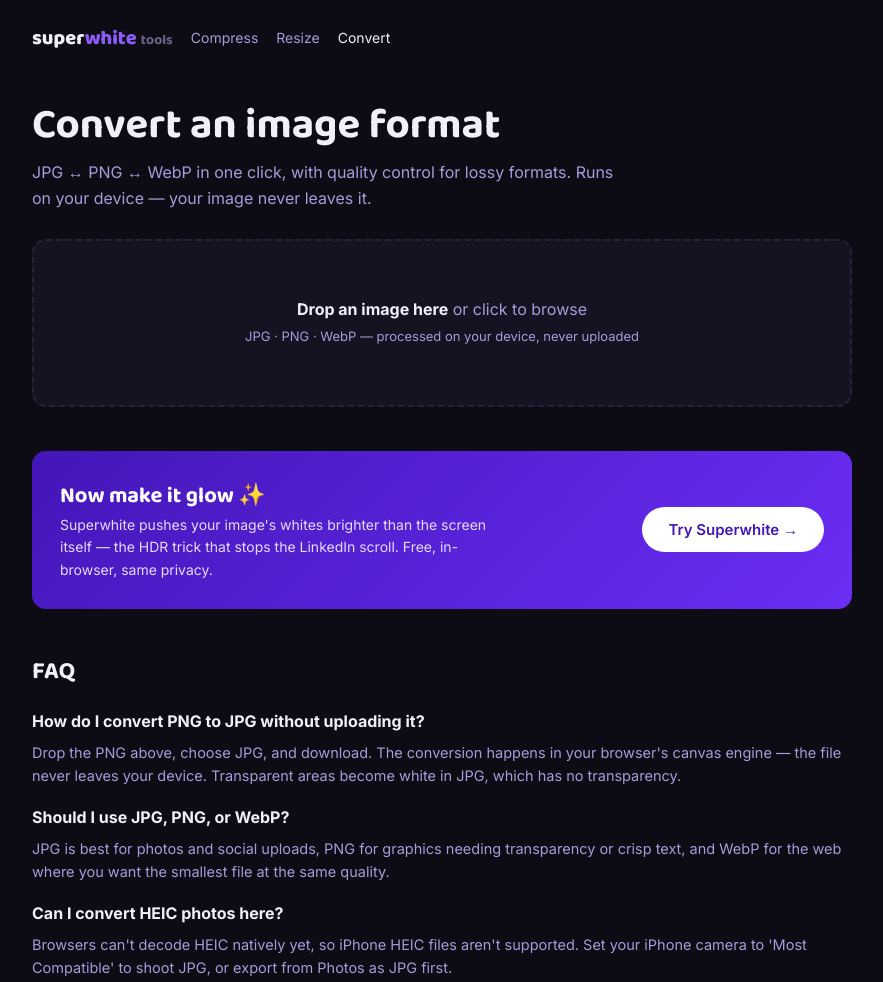
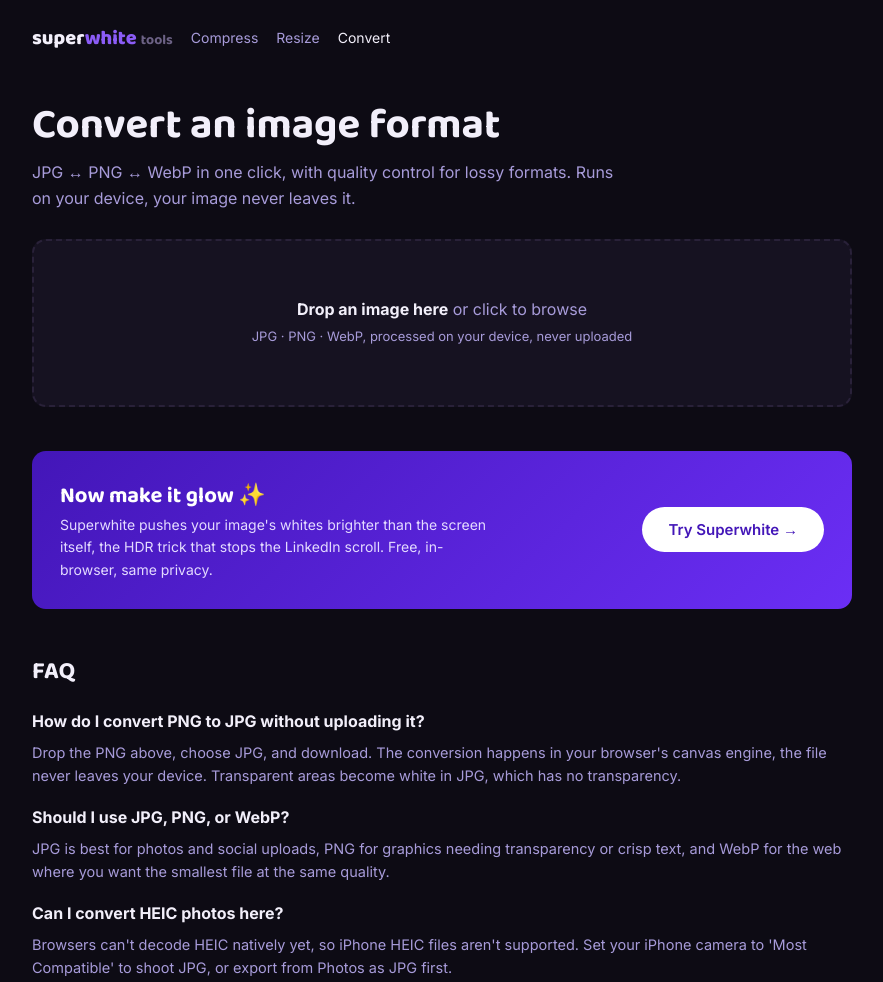
Before and after one commit to nimrodyar/superwhite, a plain HTML site: page tools/convert-image.html in a window 1280 px wide. Shown: the top 982 px of the page, without its empty margins (198-1081 px from the left). Drawn offline with Linux system fonts and the light colour scheme.

Commit message:
Refine titles and descriptions in convert-image.html
Updated titles and descriptions for clarity and consistency.

```diff
--- a/tools/convert-image.html
+++ b/tools/convert-image.html
@@ -3,10 +3,10 @@
 <head>
 <meta charset="UTF-8">
 <meta name="viewport" content="width=device-width, initial-scale=1.0">
-<title>Convert JPG, PNG & WebP Online — Free, Private, In-Browser | Superwhite Tools</title>
+<title>Convert JPG, PNG and WebP Online: Free, Private, In-Browser | Superwhite Tools</title>
 <meta name="description" content="Convert images between JPG, PNG and WebP with quality control, entirely in your browser. No upload, no signup, no watermark, no limits.">
 <link rel="canonical" href="https://superwhite.app/tools/convert-image">
-<meta property="og:title" content="Convert JPG, PNG & WebP Online — Free, Private, In-Browser | Superwhite Tools">
+<meta property="og:title" content="Convert JPG, PNG and WebP Online: Free, Private, In-Browser | Superwhite Tools">
 <meta property="og:description" content="Convert images between JPG, PNG and WebP with quality control, entirely in your browser. No upload, no signup, no watermark, no limits.">
 <meta property="og:url" content="https://superwhite.app/tools/convert-image">
 <meta property="og:type" content="website">
@@ -149,10 +149,10 @@
     <a class="t" href="/tools/compress-image">Compress</a><a class="t" href="/tools/resize-image">Resize</a><a class="t on" href="/tools/convert-image">Convert</a>
   </nav>
   <h1>Convert an image format</h1>
-  <p class="sub">JPG ↔ PNG ↔ WebP in one click, with quality control for lossy formats. Runs on your device — your image never leaves it.</p>
+  <p class="sub">JPG ↔ PNG ↔ WebP in one click, with quality control for lossy formats. Runs on your device, your image never leaves it.</p>
   <div class="drop" id="drop" tabindex="0" role="button" aria-label="Choose an image">
     <b>Drop an image here</b> or click to browse<br>
-    <span style="font-size:13px">JPG · PNG · WebP — processed on your device, never uploaded</span>
+    <span style="font-size:13px">JPG · PNG · WebP, processed on your device, never uploaded</span>
   </div>
   <input type="file" id="file" accept="image/*" hidden>
 
@@ -179,11 +179,11 @@
   <div class="glow-card">
     <div>
       <h2>Now make it glow ✨</h2>
-      <p>Superwhite pushes your image's whites brighter than the screen itself — the HDR trick that stops the LinkedIn scroll. Free, in-browser, same privacy.</p>
+      <p>Superwhite pushes your image's whites brighter than the screen itself, the HDR trick that stops the LinkedIn scroll. Free, in-browser, same privacy.</p>
     </div>
     <a class="btn" href="/">Try Superwhite →</a>
   </div>
-  <section class="faq"><h2>FAQ</h2><h3>How do I convert PNG to JPG without uploading it?</h3><p>Drop the PNG above, choose JPG, and download. The conversion happens in your browser's canvas engine — the file never leaves your device. Transparent areas become white in JPG, which has no transparency.</p><h3>Should I use JPG, PNG, or WebP?</h3><p>JPG is best for photos and social uploads, PNG for graphics needing transparency or crisp text, and WebP for the web where you want the smallest file at the same quality.</p><h3>Can I convert HEIC photos here?</h3><p>Browsers can't decode HEIC natively yet, so iPhone HEIC files aren't supported. Set your iPhone camera to 'Most Compatible' to shoot JPG, or export from Photos as JPG first.</p></section>
+  <section class="faq"><h2>FAQ</h2><h3>How do I convert PNG to JPG without uploading it?</h3><p>Drop the PNG above, choose JPG, and download. The conversion happens in your browser's canvas engine, the file never leaves your device. Transparent areas become white in JPG, which has no transparency.</p><h3>Should I use JPG, PNG, or WebP?</h3><p>JPG is best for photos and social uploads, PNG for graphics needing transparency or crisp text, and WebP for the web where you want the smallest file at the same quality.</p><h3>Can I convert HEIC photos here?</h3><p>Browsers can't decode HEIC natively yet, so iPhone HEIC files aren't supported. Set your iPhone camera to 'Most Compatible' to shoot JPG, or export from Photos as JPG first.</p></section>
   <footer>
     <span>Runs 100% client-side. Your images never leave your device.</span>
     <span><a href="/">superwhite.app</a> · <a href="/tools/">All tools</a></span>
```
